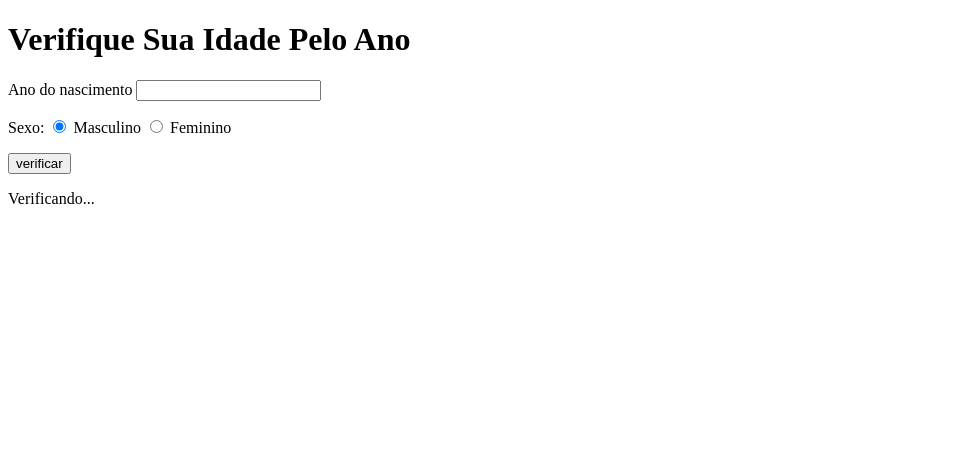
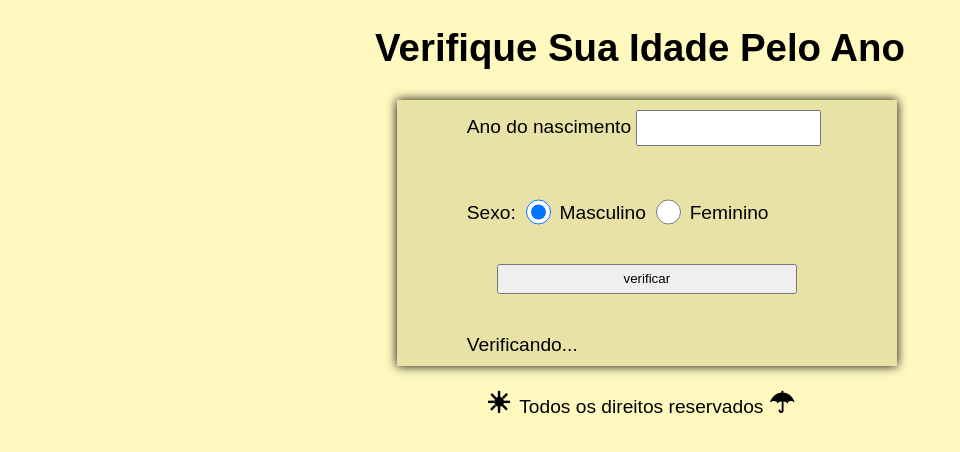
Before and after one commit to EderDSouza/verificadorDeIdade, a plain HTML site: page index.html in a window 1280 px wide. Shown: the whole page, without its empty margins (0-960 px from the left). Drawn offline with Linux system fonts and the light colour scheme.

Commit message:
htm,css e javascript ok

```diff
--- a/Css/stylo.css
+++ b/Css/stylo.css
@@ -1 +1,51 @@
 @charset "UTF-8";
+
+body{
+    margin: 0;
+    padding: 0;
+    font-family: Arial, Helvetica, sans-serif;
+    background: rgb(255, 249, 192);
+    font-size: 1.2em;
+
+}
+header{
+    text-align: center;
+    margin-top: 20px;
+}
+section{
+    background: rgb(233, 226, 166);
+    display: flex;
+    width: 500px;
+    display: block;
+    margin-left: 31%;
+    margin-top: 30px;
+    box-shadow: 0px 0px 10px black;
+
+}
+div{
+    margin-left: 40px;
+}
+div > p{
+    margin: 20px ;
+    padding: 10px;
+
+}
+input{
+    height: 30px;
+}
+input[type=radio]{
+    width: 25px;
+    transform: translateY(+8px);
+}
+input[type=button]{
+    width: 300px;
+    margin-left: 30px;
+
+}
+footer{
+   text-align: center;
+}
+strong{
+
+    font-size: 1.5em;
+}
--- a/index.html
+++ b/index.html
@@ -23,10 +23,11 @@
 
         </div>
         <div id="resultado">
-        Verificando...
+        <p>Verificando...<br>
 
         </div>
     </section>
+    <footer><strong>&#9728; </strong>Todos os direitos reservados <strong>&#9730;</strong></footer>
     <script src="script.js"></script>
 </body>
 </html>
--- a/script.js
+++ b/script.js
@@ -47,18 +47,12 @@ function verificar(){
         }
     }
 
-    res.style.textAlingn="center";
-    res.innerHTML = `Detectamos um Pessoa do genero ${genero} e tem ${idade} anos, completado ou para completar. `
+
+    res.innerHTML = `<h3 style=margin:45px>Detectamos um Pessoa do genero ${genero} e tem ${idade} anos.</h3> `;
     res.appendChild(img);
-  }
+    img.style.marginLeft="100px";
+
+  };
 
 
-
-
-
-
-
-
-   // res.innerHTML= `Sua idade é ${teste} anos`
-
-}
+};
```
